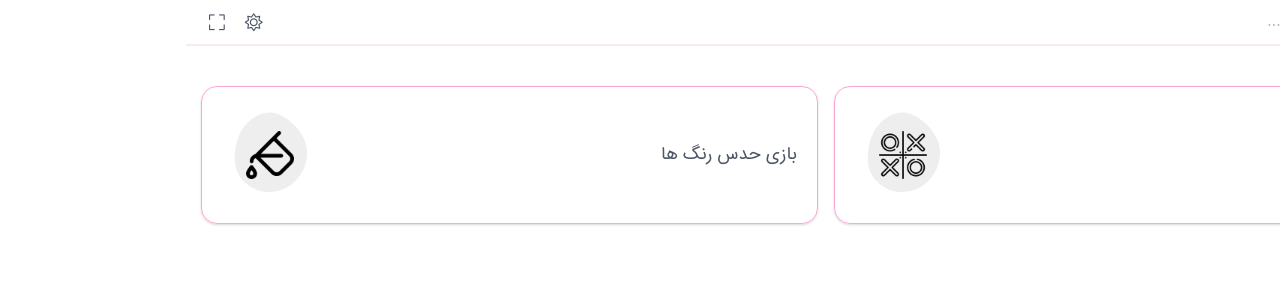
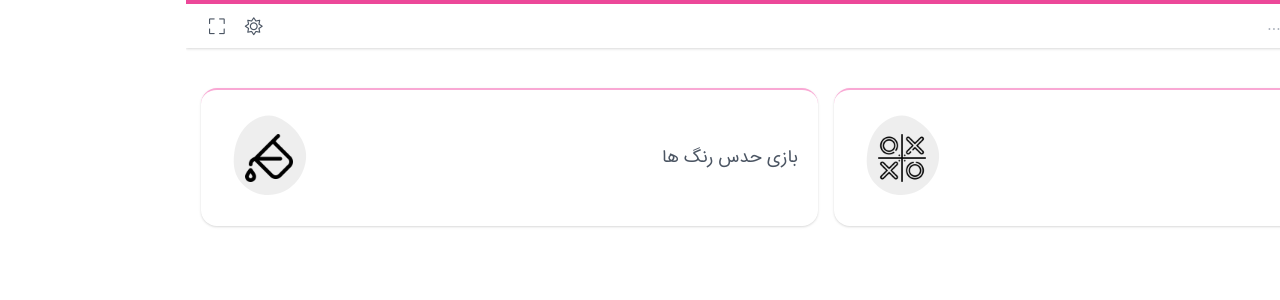
Before and after one commit to alirezakasirzare/baziato, a Nuxt app: page / in a window 1280 px wide. Shown: the top 300 px of the page. Built offline with nearby package versions, Linux system fonts and the light colour scheme.

Commit message:
edit ui borders

```diff
--- a/components/public/TheHeader.vue
+++ b/components/public/TheHeader.vue
@@ -1,5 +1,5 @@
 <template>
-  <header class="mb-10 py-2 border-b-2 border-pink-100">
+  <header class="mb-10 py-2 shadow border-t-4 border-primary">
     <div class="container flex">
       <!-- name -->
       <h1 class="ml-5 text-lg font-medium">
--- a/components/ui/CardGame.vue
+++ b/components/ui/CardGame.vue
@@ -1,6 +1,6 @@
 <template>
   <a
-    class="transition-colors p-5 rounded-2xl border border-primary-sm hover:bg-primary group shadow flex flex-col sm:flex-row-reverse justify-center items-center sm:justify-between"
+    class="transition-colors p-5 rounded-2xl hover:bg-primary group shadow flex flex-col sm:flex-row-reverse justify-center items-center sm:justify-between border-t-2 border-primary-sm"
     href="#"
   >
     <!-- image -->
```
